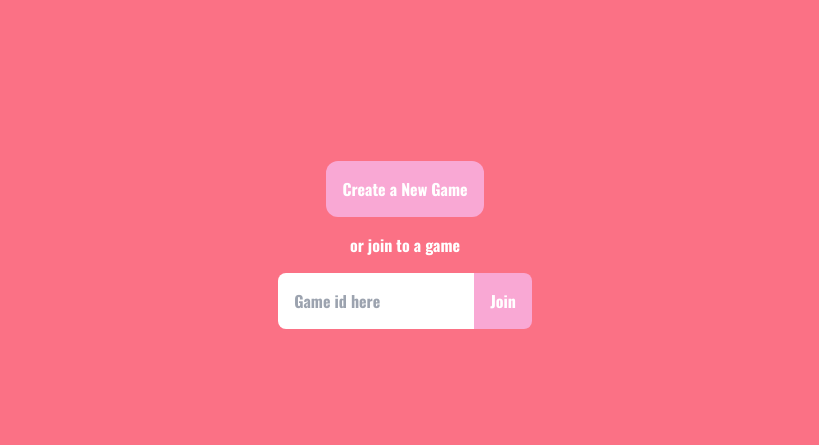
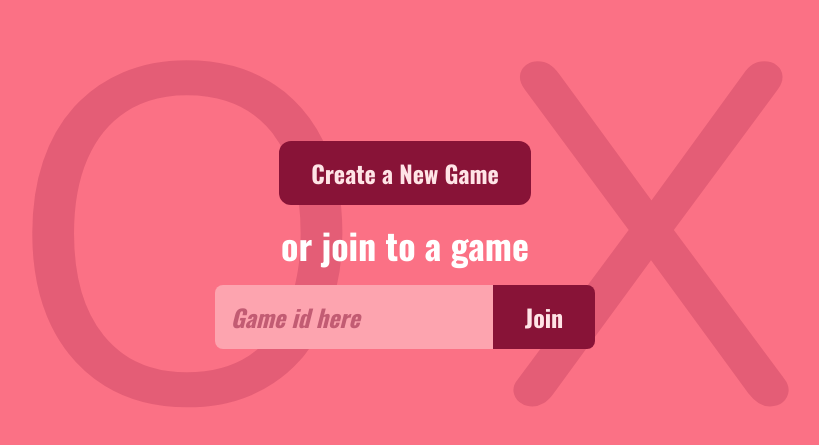
Before and after one commit to cooskun/gomoku, a Next.js app: page / in a window 1280 px wide. Shown: the part 155-600 px from the top of the page, without its empty margins (235-1054 px from the left). Built offline with nearby package versions, Linux system fonts and the light colour scheme; no server answers.

Commit message:
Apply new design

```diff
--- a/src/components/Button.tsx
+++ b/src/components/Button.tsx
@@ -1,12 +1,13 @@
 import { FC, ButtonHTMLAttributes } from "react";
 
-const Button: FC<ButtonHTMLAttributes<HTMLButtonElement>> = ({
-  children,
-  className,
-  ...props
-}) => {
+type ButtonProps = ButtonHTMLAttributes<HTMLButtonElement>;
+
+const Button: FC<ButtonProps> = ({ children, className, ...rest }) => {
   return (
-    <button className={`bg-pink-300 p-4 text-white ${className}`} {...props}>
+    <button
+      className={`bg-rose-900 py-4 px-8 text-rose-100 text-2xl outline-rose-900 select-none ${className}`}
+      {...rest}
+    >
       {children}
     </button>
   );
--- a/src/pages/index.tsx
+++ b/src/pages/index.tsx
@@ -3,7 +3,7 @@
 import { useState } from "react";
 import { useRouter } from "next/navigation";
 import { createNewGame } from "@/utils/service";
-import { Button, Viewport } from "@/components";
+import { Button, Viewport, Waterfall } from "@/components";
 import { useAuth } from "@/utils/hooks";
 
 export default function Home() {
@@ -24,15 +24,16 @@ export default function Home() {
 
   return (
     <Viewport>
+      <div className="flex flex-col items-center gap-5 z-10">
         <Button onClick={clickHandler} className="rounded-xl">
           Create a New Game
         </Button>
-      <p>or join to a game</p>
+        <p className="text-4xl">or join to a game</p>
         <p className="relative">
           <input
             type="text"
             placeholder="Game id here"
-          className="p-4 text-black rounded-l-lg"
+            className="bg-rose-300 p-4 text-rose-900 text-2xl rounded-l-lg placeholder:text-rose-900/50 placeholder:italic outline-rose-900"
             value={gameIdToJoin}
             onChange={(e) => setGameIdToJoin(e.target.value)}
           />
@@ -40,6 +41,10 @@ export default function Home() {
             Join
           </Button>
         </p>
+      </div>
+      <div className="absolute">
+        <Waterfall>O X</Waterfall>
+      </div>
     </Viewport>
   );
 }
```
Lines whose indentation alone changed are shown as unchanged.
